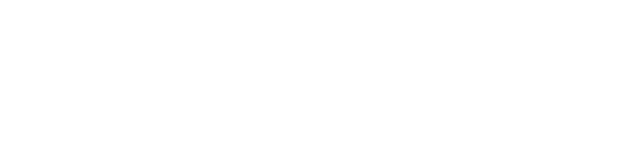
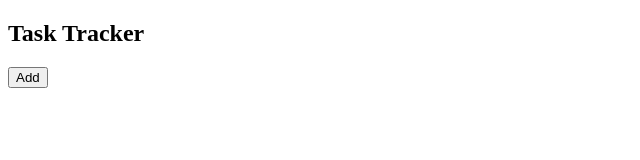
Before and after one commit to ChristopherChinia/Task-Tracker, a plain HTML site: page index.html in a window 1280 px wide. Shown: the whole page, without its empty margins (0-640 px from the left). Drawn offline with Linux system fonts and the light colour scheme.

Commit message:
adding a header and a toggle button tag

```diff
--- a/index.html
+++ b/index.html
@@ -10,7 +10,10 @@
 </head>
 <body>
     <section class="container">
-        <div class="header"></div>
+        <div class="header">
+            <h2>Task Tracker</h2>
+        <button class="btn">Add</button>
+        </div>
     </section>
 
     <!-- javascript links -->
```
